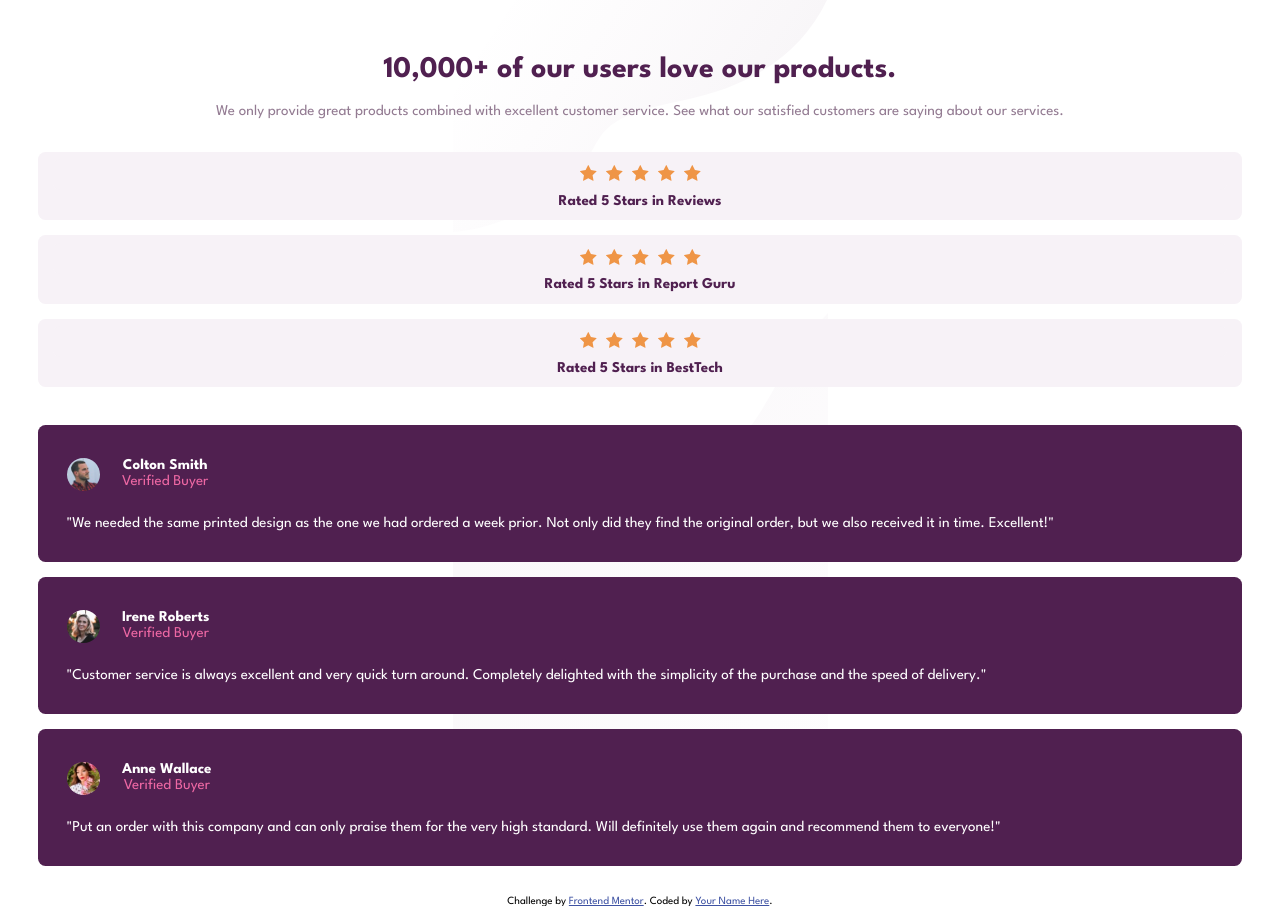
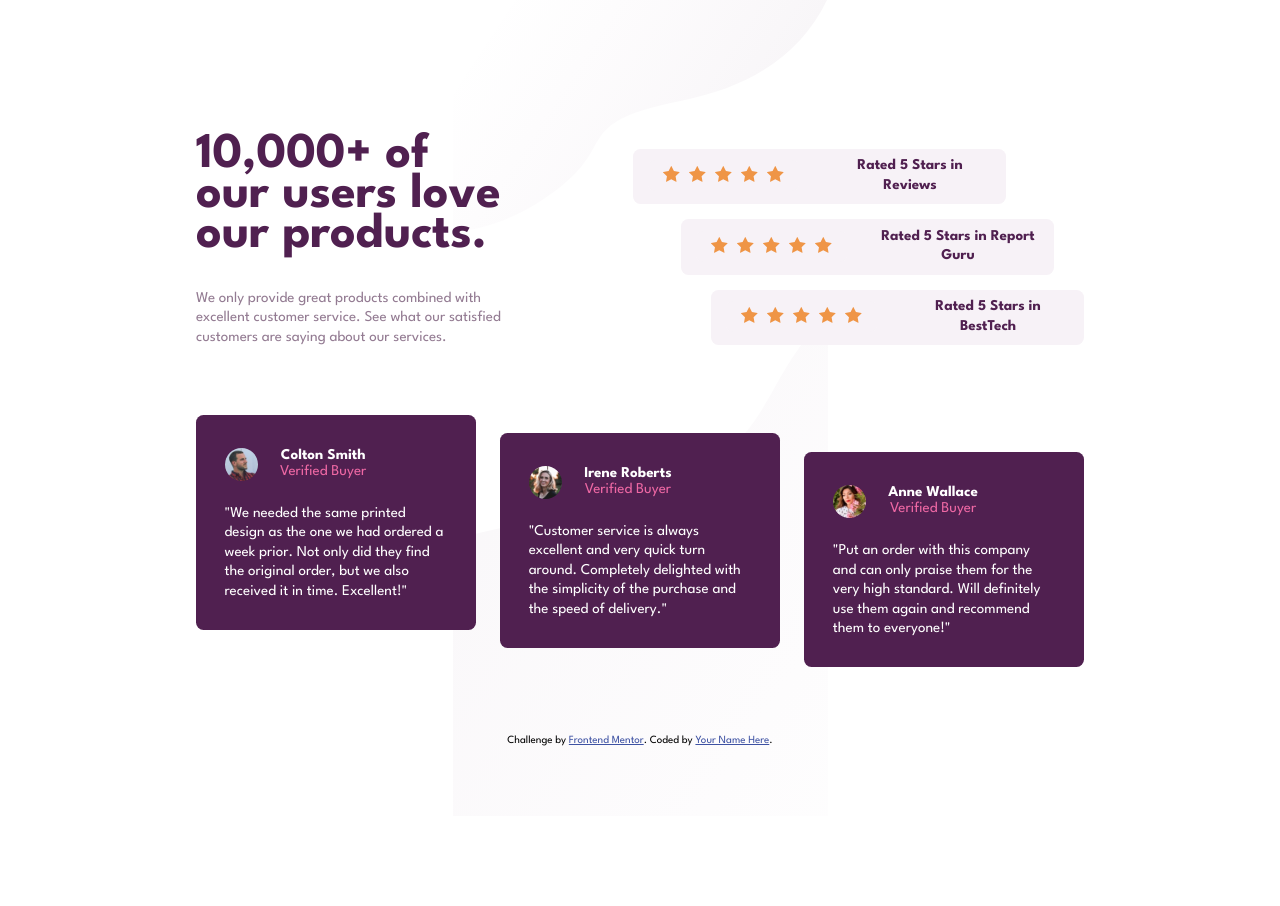
Before and after one commit to MauritzLM/social-proof-section, a plain HTML site: page index.html in a window 1280 px wide. After the commit the page ends 816 px from the top, so only its background shows below. Drawn offline with Linux system fonts and the light colour scheme.

Commit message:
added desktop styles

```diff
--- a/index.html
+++ b/index.html
@@ -27,19 +27,19 @@
 
     <!-- 5 star ratings -->
     <section class="ratings">
-      <div>
+      <div class="rating1">
         <div class="stars"><img src="./images/icon-star.svg" alt=""><img src="./images/icon-star.svg" alt=""><img
             src="./images/icon-star.svg" alt=""><img src="./images/icon-star.svg" alt=""><img
             src="./images/icon-star.svg" alt=""></div>
         <p>Rated 5 Stars in Reviews</p>
       </div>
-      <div>
+      <div class="rating2">
         <div class="stars"><img src="./images/icon-star.svg" alt=""><img src="./images/icon-star.svg" alt=""><img
             src="./images/icon-star.svg" alt=""><img src="./images/icon-star.svg" alt=""><img
             src="./images/icon-star.svg" alt=""></div>
         <p>Rated 5 Stars in Report Guru</p>
       </div>
-      <div>
+      <div class="rating3">
         <div class="stars"><img src="./images/icon-star.svg" alt=""><img src="./images/icon-star.svg" alt=""><img
             src="./images/icon-star.svg" alt=""><img src="./images/icon-star.svg" alt=""><img
             src="./images/icon-star.svg" alt=""></div>
--- a/style.css
+++ b/style.css
@@ -128,3 +128,85 @@ footer {
 footer a {
     color: hsl(228, 45%, 44%);
 }
+
+/* Media queries */
+@media screen and (min-width: 900px) {
+
+    body {
+        display: flex;
+        align-items: center;
+        justify-content: center;
+        flex-direction: column;
+        gap: 5em;
+    }
+
+    h1 {
+        font-size: 5rem;
+        width: 70%;
+        text-align: left;
+        padding: 0;
+    }
+
+    h1+p {
+        width: 75%;
+        text-align: left;
+        padding-right: 1.6em;
+    }
+
+    main {
+        width: 75%;
+        display: flex;
+        flex-wrap: wrap;
+        justify-content: space-between;
+        gap: 1em;
+    }
+
+    .introduction {
+        width: 50%;
+    }
+
+    .ratings {
+        justify-content: center;
+        width: 42%;
+    }
+
+    .rating1,
+    .rating2,
+    .rating3 {
+        display: flex;
+        justify-content: flex-start;
+        align-items: center;
+        gap: 2em;
+    }
+
+    .rating1 {
+        position: relative;
+        right: 5.2em;
+    }
+
+    .rating2 {
+        position: relative;
+        right: 2em;
+    }
+
+
+    .testimonials {
+        flex-direction: row;
+        justify-content: space-between;
+    }
+
+    .verified-buyer {
+        width: 31.5%;
+    }
+
+    .verified-buyer:nth-child(2) {
+        position: relative;
+        top: 1.2em;
+    }
+
+    .verified-buyer:nth-child(3) {
+        position: relative;
+        top: 2.5em;
+    }
+
+}
```
